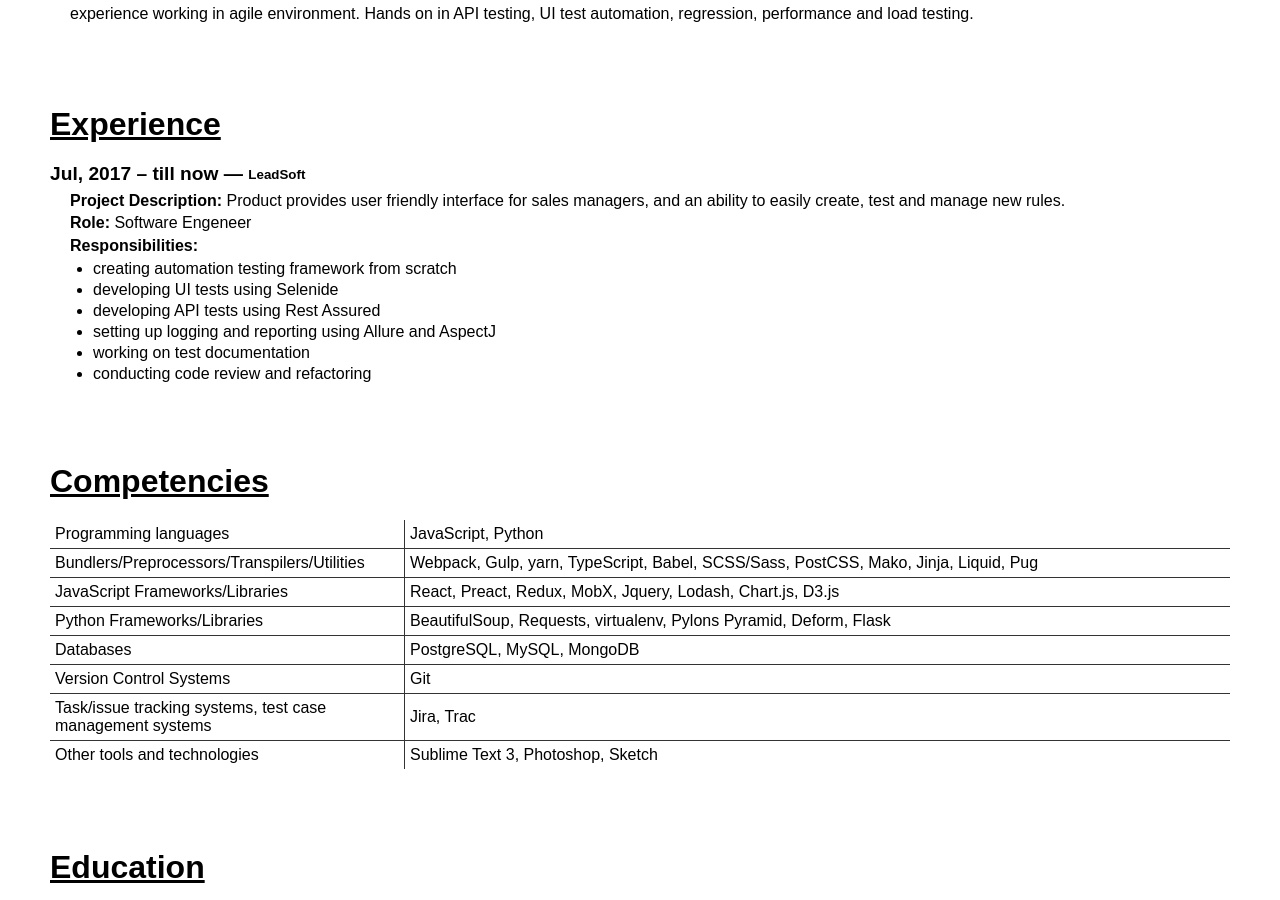
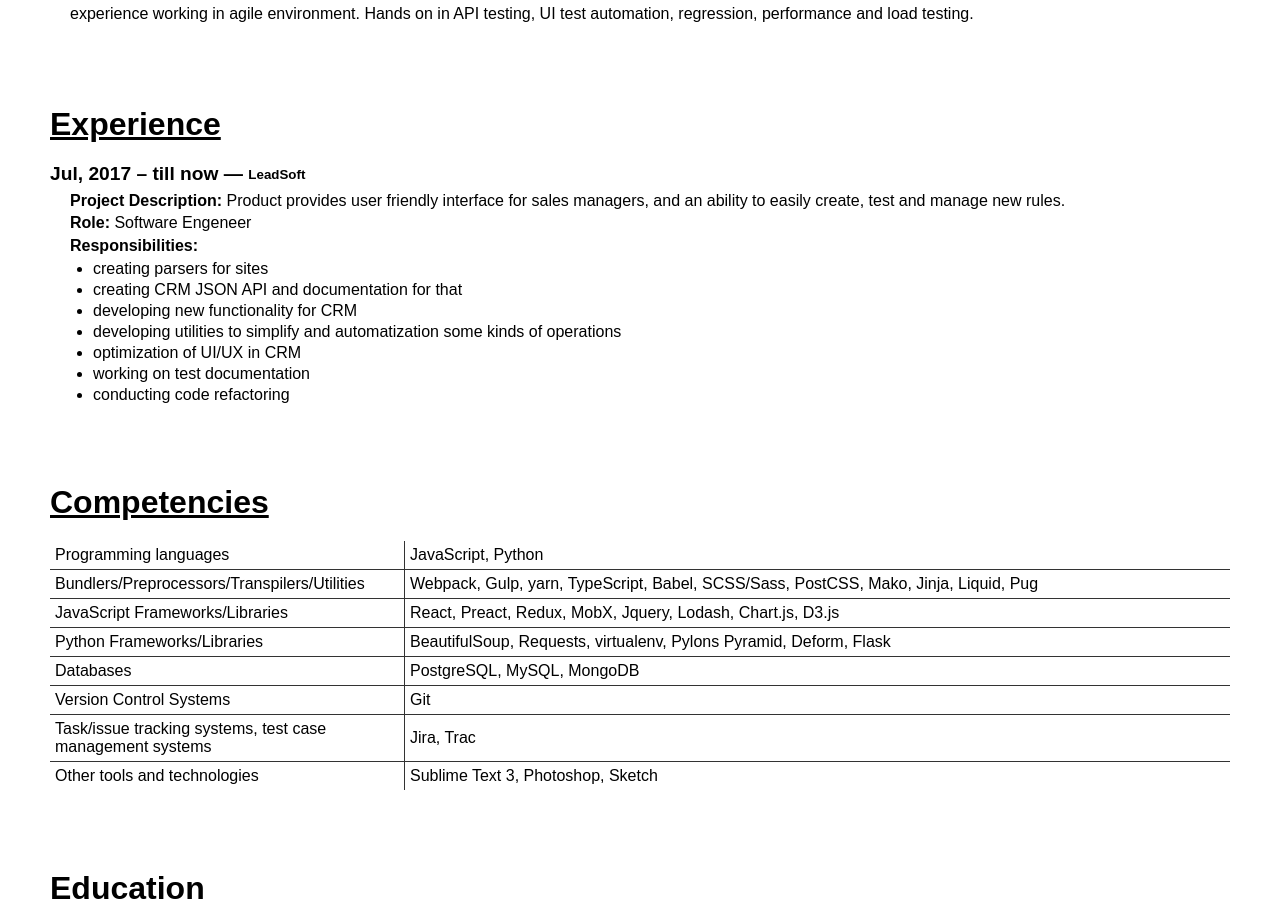
Before and after one commit to gebeto/cv, a Jekyll site: the page built from README.md, in a window 1280 px wide and 900 px high, scrolled down 474 px. Built offline with Jekyll 4.4.1, drawn with Linux system fonts in a browser that asks for light colours; our own code applies the rules of GitHub Pages for plain Markdown files.

Commit message:
add some information about experience

```diff
--- a/_data/experience.json
+++ b/_data/experience.json
@@ -7,12 +7,13 @@
 		},
 		"description": "Product provides user friendly interface for sales managers, and an ability to easily create, test and manage new rules.",
 		"responsibilities": [
-			"creating automation testing framework from scratch",
-			"developing UI tests using Selenide",
-			"developing API tests using Rest Assured",
-			"setting up logging and reporting using Allure and AspectJ",
+			"creating parsers for sites",
+			"creating CRM JSON API and documentation for that",
+			"developing new functionality for CRM",
+			"developing utilities to simplify and automatization some kinds of operations",
+			"optimization of UI/UX in CRM",
 			"working on test documentation",
-			"conducting code review and refactoring",
+			"conducting code refactoring",
 		],
 	},
 ]
```
